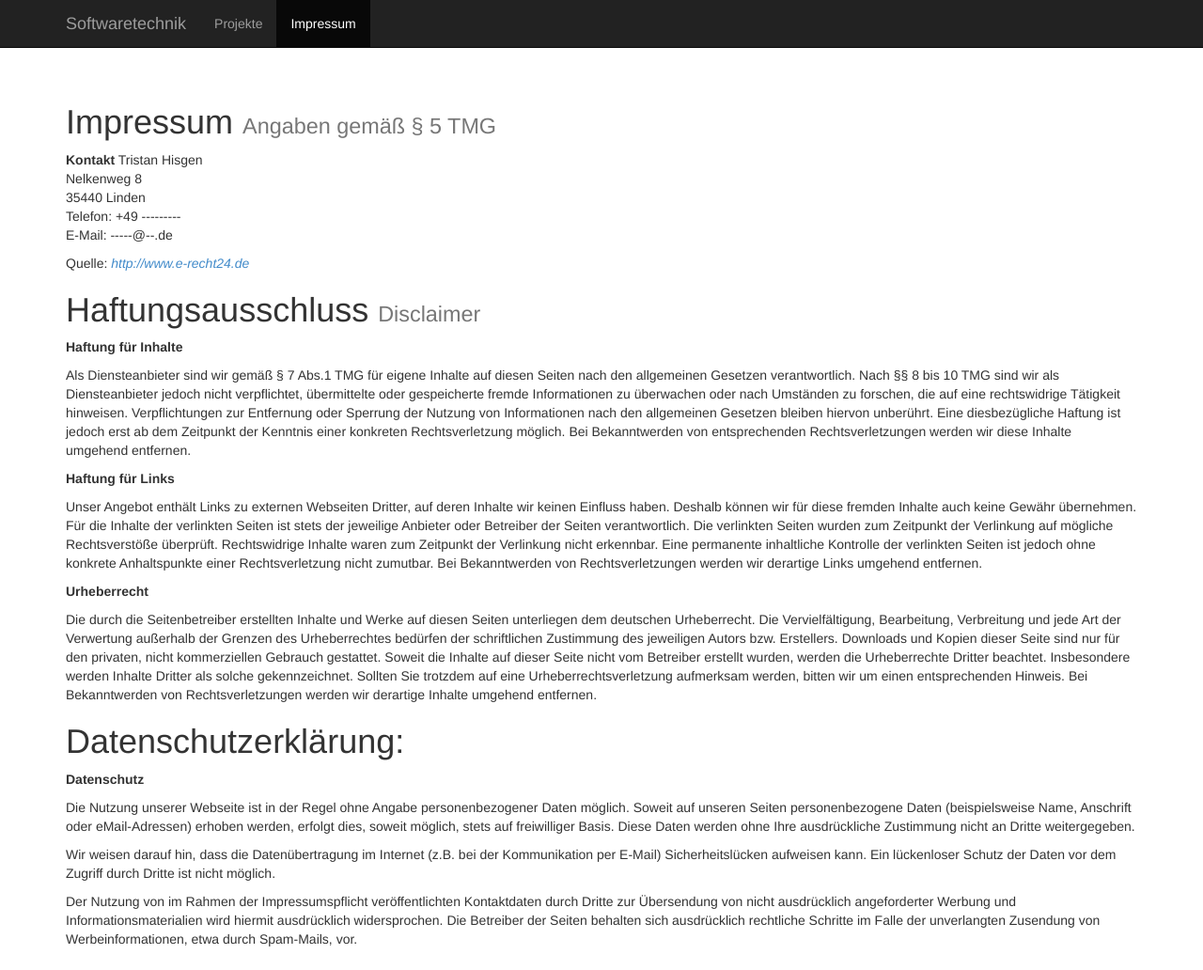
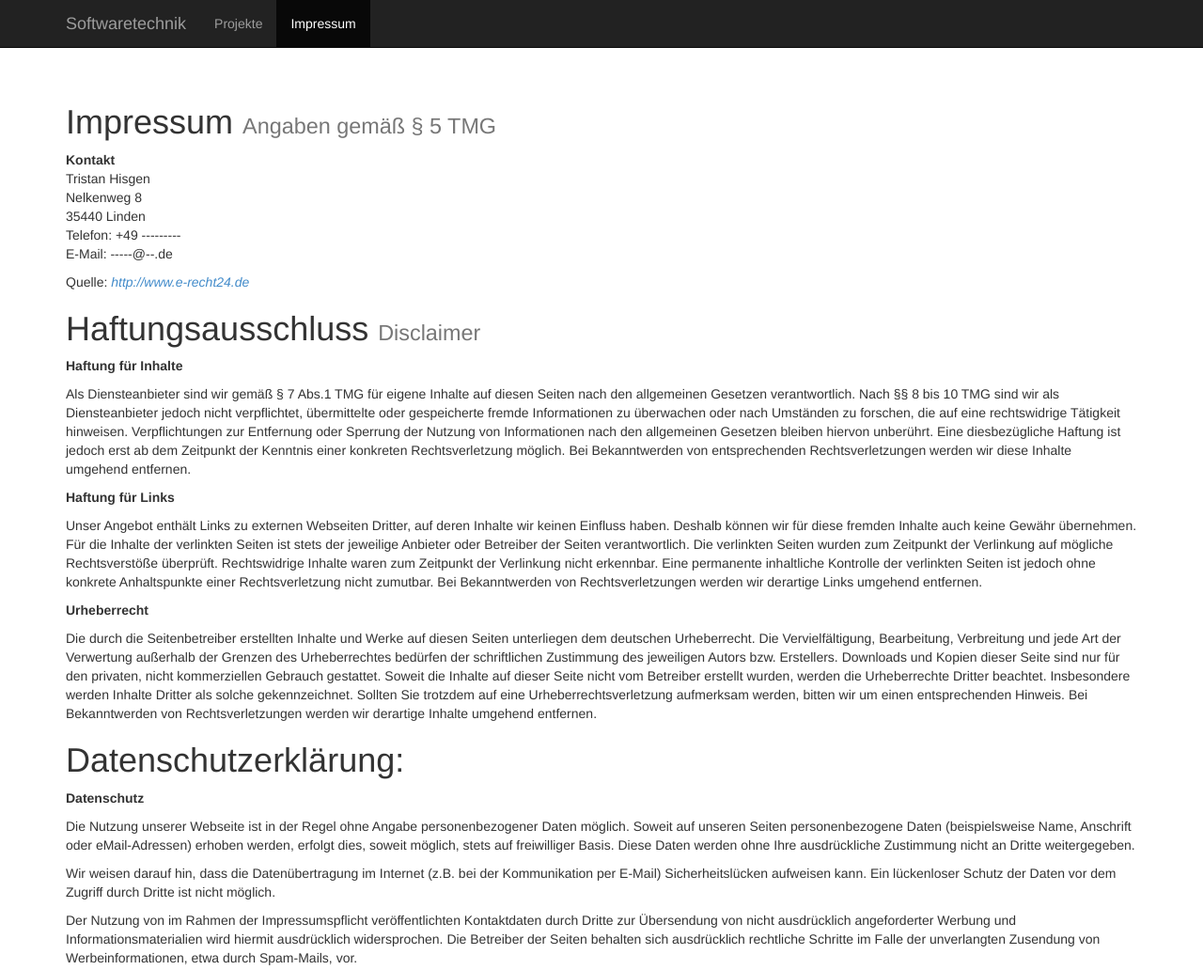
Before and after one commit to libmonkey/cloudhomepage, a plain HTML site: page impressum.html in a window 1280 px wide. Shown: the whole page at 94% size. Drawn offline with nearby package versions, Linux system fonts and the light colour scheme.

Commit message:
Changed Kontakt

```diff
--- a/impressum.html
+++ b/impressum.html
@@ -43,7 +43,7 @@
 				<small>Angaben gemäß § 5 TMG</small></h1>
 
 				<adress>
-					<strong>Kontakt</strong>
+					<strong>Kontakt</strong><br />
 					Tristan Hisgen<br />
 					Nelkenweg 8<br />
 					35440 Linden<br />
```
